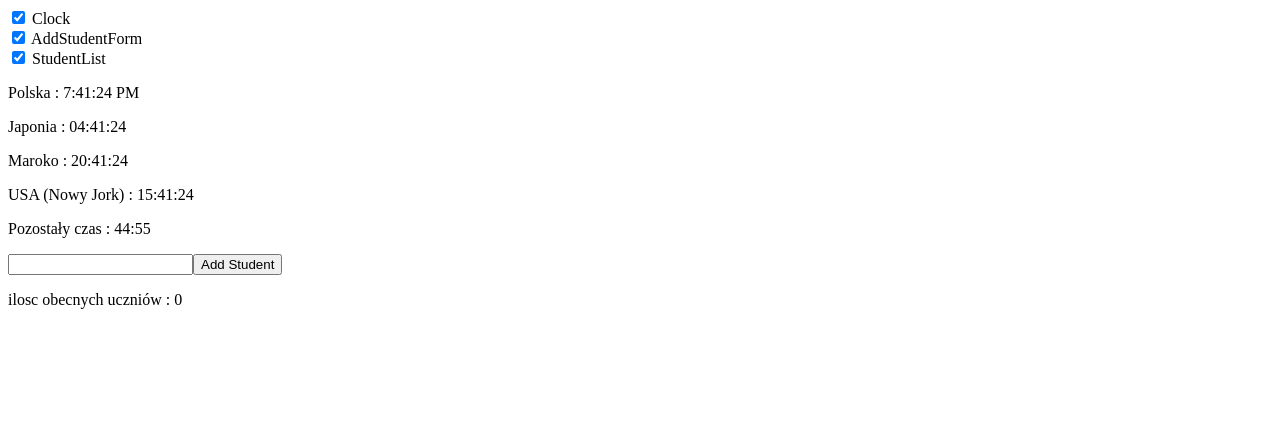
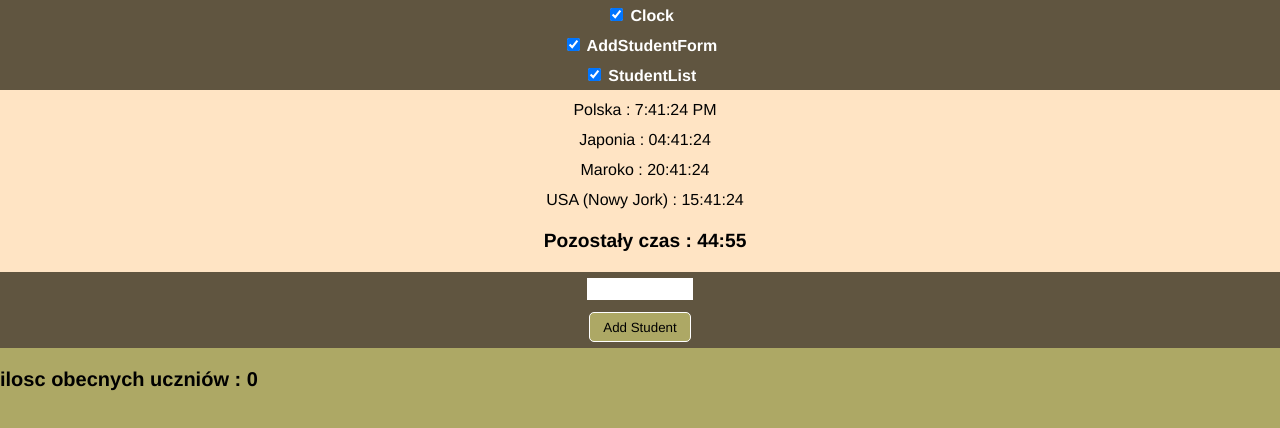
Before and after one commit to fedderli/Webowe_React_TypeScript_Aplikacja_2_BellBuddy, a React (Vite) app: page / in a window 1280 px wide. Shown: the top 428 px of the page. Built offline with nearby package versions, Linux system fonts and the light colour scheme.

Commit message:
create css

```diff
--- a/src/App.css
+++ b/src/App.css
@@ -0,0 +1,31 @@
+body {
+    background-color: #d6ae9d;
+}
+
+* {
+    font-family: Helvetica;
+    overflow: hidden;
+}
+
+.show-components-wrapper {
+    background-color: #605540;
+    color: white;
+    display: flex;
+    flex-direction: column;
+    justify-content: center;
+    align-items: center;
+    font-family: Helvetica;
+    font-weight: 650;
+    height: 30%;
+    width: 100%;
+}
+
+.show-components-wrapper p {
+    margin: 5px;
+}
+
+html, body {
+    margin: 0;
+    width: 100%;
+    height: 100%;
+}
--- a/src/App.tsx
+++ b/src/App.tsx
@@ -33,9 +33,12 @@ function App() {
 
     return (
     <>
-        <input type="checkbox" checked={showClock} onChange={() => setShowClock(!showClock)} /> Clock<br />
-        <input type="checkbox" checked={showAddForm} onChange={() => setShowAddForm(!showAddForm)} /> AddStudentForm<br />
-        <input type="checkbox" checked={showStudentList} onChange={() => setShowStudentList(!showStudentList)} /> StudentList<br />
+        <section className="show-components-wrapper">
+            <p><input type="checkbox" checked={showClock} onChange={() => setShowClock(!showClock)} /> Clock</p>
+            <p><input type="checkbox" checked={showAddForm} onChange={() => setShowAddForm(!showAddForm)} /> AddStudentForm</p>
+            <p><input type="checkbox" checked={showStudentList} onChange={() => setShowStudentList(!showStudentList)} /> StudentList</p>
+        </section>
+
 
         {showClock && <Clock/>}
         {showAddForm && <AddStudentForm sendString={getStudents}/> }
--- a/src/components/AddStudentForm.tsx
+++ b/src/components/AddStudentForm.tsx
@@ -1,5 +1,5 @@
 import {useState} from "react";
-
+import "../css/AddStudentForm.css"
 interface PropsAddStudentForm {
     sendString : (name:string) => void;
 }
@@ -10,8 +10,11 @@ const AddStudentForm = ({sendString}: PropsAddStudentForm) => {
 
     return (
         <>
-            <input type="text" name="name" value={name} onChange={(e) => setName(e.target.value)}/>
-            <button onClick={() => {sendString(name); setName('')}} >Add Student</button>
+            <section className="add-student-form-wrapper">
+                <input className={"name-input"} type="text" name="name" value={name} onChange={(e) => setName(e.target.value)}/>
+                <button onClick={() => {sendString(name); setName('')}} >Add Student</button>
+            </section>
+
         </>
     )
 }
--- a/src/components/Clock.tsx
+++ b/src/components/Clock.tsx
@@ -1,5 +1,6 @@
 import {useEffect} from "react";
 import {useState} from "react";
+import "../css/Clock.css"
 
 const Clock = () => {
 
@@ -104,11 +105,13 @@ const Clock = () => {
 
     return (
         <>
-            <p> Polska : {time}</p>
-            <p> Japonia : {JPtime}</p>
-            <p> Maroko : {MAtime}</p>
-            <p> USA (Nowy Jork) : {NJtime}</p>
-            <p> Pozostały czas : {formatTime(timeLeft)}</p>
+            <section className="clock-wrapper">
+                <p> Polska : {time}</p>
+                <p> Japonia : {JPtime}</p>
+                <p> Maroko : {MAtime}</p>
+                <p> USA (Nowy Jork) : {NJtime}</p>
+                <p> Pozostały czas : {formatTime(timeLeft)}</p>
+            </section>
         </>
     )
 }
--- a/src/components/StudentList.tsx
+++ b/src/components/StudentList.tsx
@@ -1,5 +1,6 @@
 import { useState, useEffect } from "react";
 import { MyStudentItem } from "./StudentItem.tsx";
+import "../css/StudentList.css"
 
 interface PropsStudentList {
     studentObject: MyStudentItem;
@@ -55,10 +56,11 @@ const StudentList = ({ studentObject }: PropsStudentList) => {
 
     return (
         <>
+            <section className="student-list-wrapper">
                 {studentList.map((student, index) => (
                     <div key={index}>
-                    <p>Name: {student.studentName}</p>
-                    <p>
+                        <p>Name: {student.studentName}
+
                             <input
                                 type="checkbox"
                                 checked={presenceStatus[index] === "Obecny"}
@@ -70,7 +72,9 @@ const StudentList = ({ studentObject }: PropsStudentList) => {
 
                     </div>
                 ))}
-            <p>ilosc obecnych uczniów : {PresentStudent}</p>
+                <p className={"is-present-amount"}>ilosc obecnych uczniów : {PresentStudent}</p>
+            </section>
+
         </>
     );
 };
--- /dev/null
+++ b/src/css/AddStudentForm.css
@@ -0,0 +1,25 @@
+.add-student-form-wrapper {
+    background-color: #605540;
+    display: flex;
+    flex-direction: column;
+    height: 15%;
+    align-items: center;
+    justify-content: center;
+}
+
+.add-student-form-wrapper input {
+    width: 8%;
+    margin: 6px;
+    height: 20px;
+    border: none;
+
+}
+
+.add-student-form-wrapper button {
+    width: 8%;
+    height: 30px;
+    background-color: #ada865;
+    border: 1px solid white;
+    border-radius: 5px;
+    margin: 6px;
+}
--- /dev/null
+++ b/src/css/Clock.css
@@ -0,0 +1,21 @@
+.clock-wrapper {
+    background: bisque;
+    margin: 0;
+    display: flex;
+    flex-direction: column;
+    justify-content: center;
+    align-items: center;
+    padding: 5px;
+    width: 100%;
+    height: 30%;
+}
+
+.clock-wrapper p {
+    margin: 6px;
+}
+
+.clock-wrapper p:nth-child(5) {
+    margin: 15px;
+    font-size: 120%;
+    font-weight: bold;
+}
--- /dev/null
+++ b/src/css/StudentList.css
@@ -0,0 +1,22 @@
+.student-list-wrapper {
+    display: flex;
+    flex-direction: column;
+    justify-content: start;
+    align-items: start;
+    background-color: #ada865;
+    flex-wrap: wrap;
+    height: 750px;
+}
+
+.student-list-wrapper div {
+    margin: 5px;
+}
+
+.is-present-amount {
+    font-size: 125%;
+    font-weight: bold;
+}
+
+.student-list-wrapper div p input {
+    margin-left: 25px;
+}
```
Also changed, not shown: src/css/StudentItem.css (added). Lines whose indentation alone changed are shown as unchanged.
